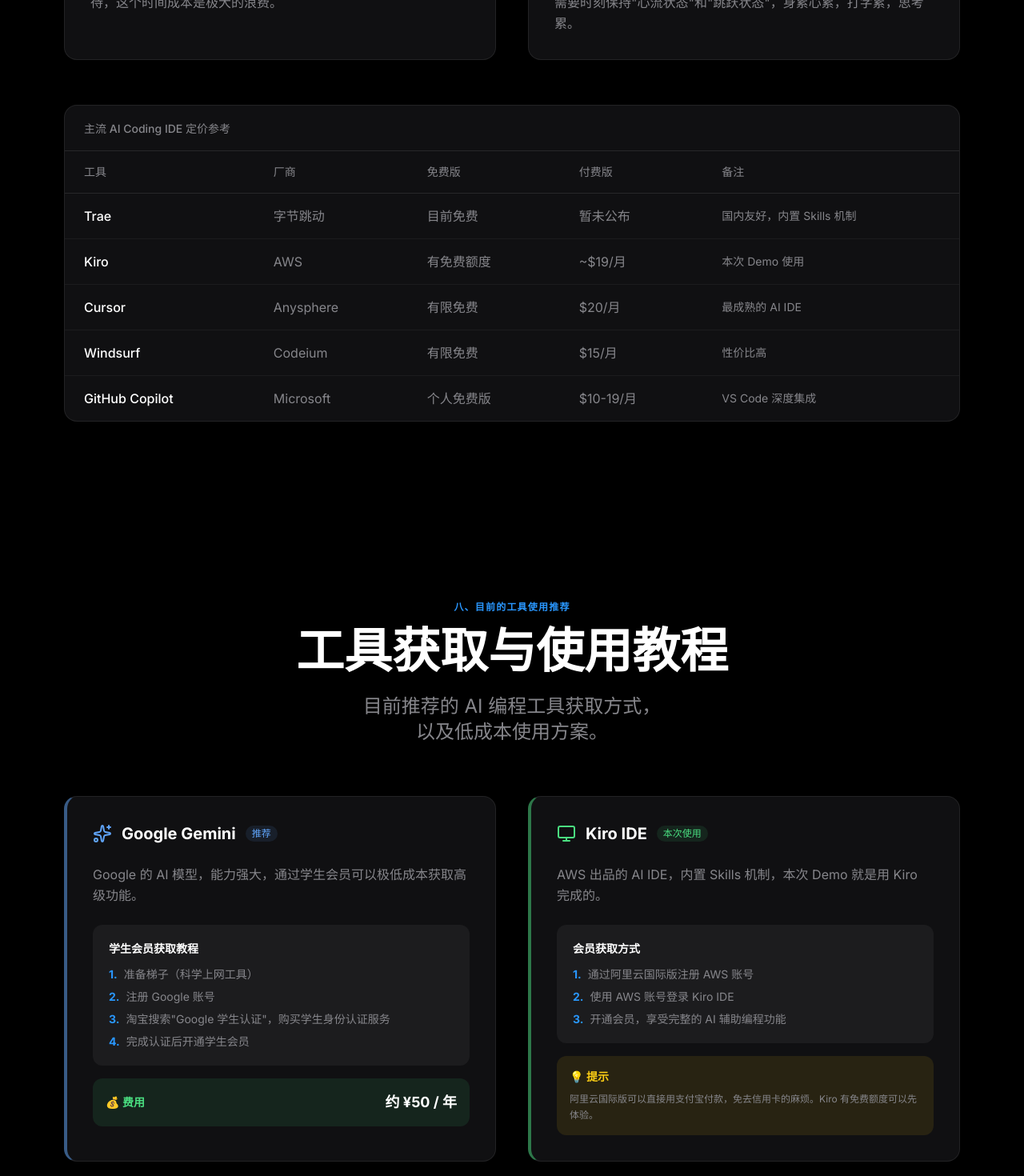
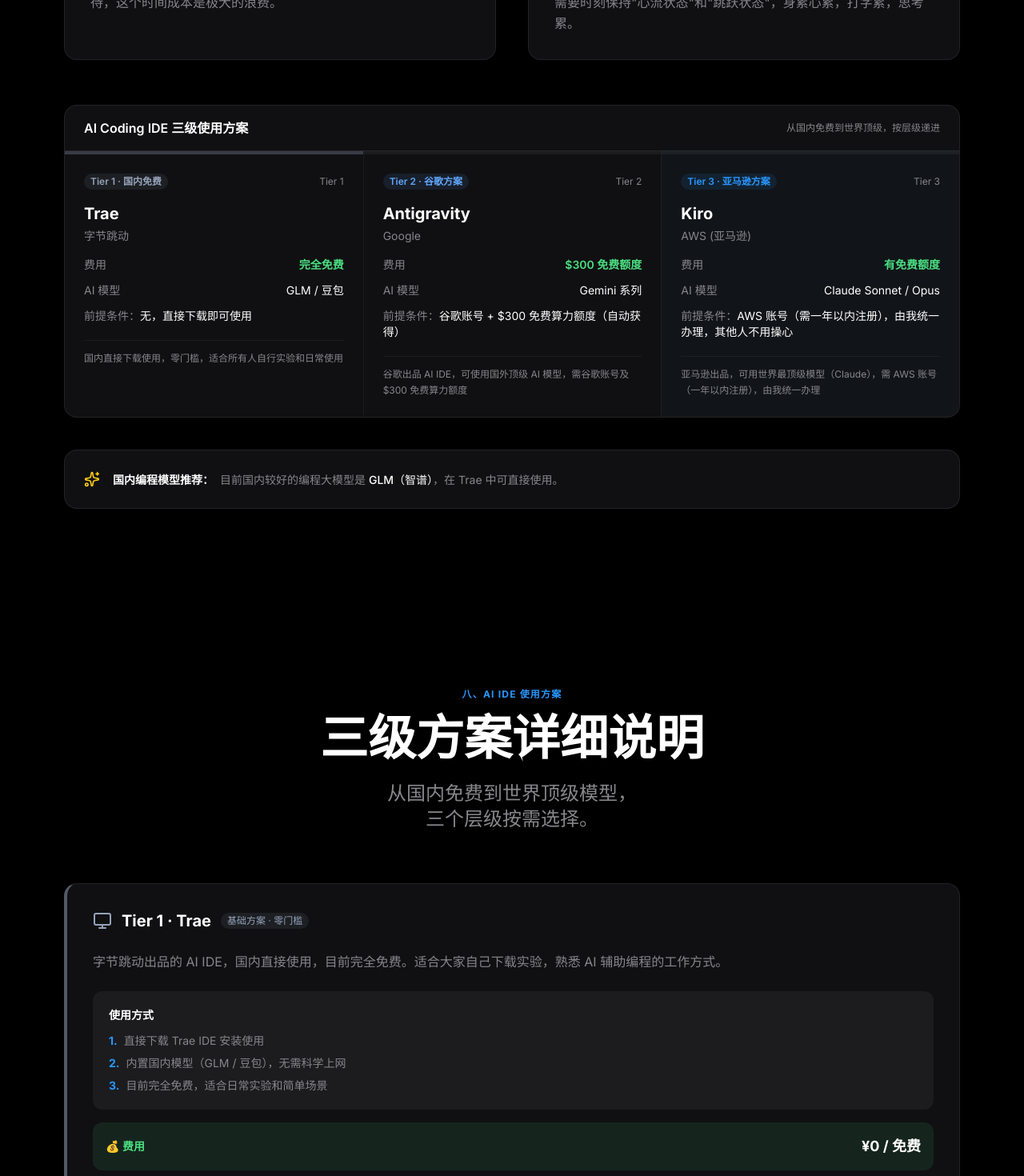
Before and after one commit to Hanyan179/-ai, a React (Vite) app: page / in a window 1280 px wide. Shown: the part 9920-11390 px from the top of the page at 80% size. Built offline with nearby package versions, Linux system fonts and the light colour scheme.

Commit message:
更新 AI IDE 使用方案：三级方案标题和描述优化

```diff
--- a/App.tsx
+++ b/App.tsx
@@ -597,7 +597,7 @@
   return (
     <SectionWrapper>
       <div className="flex flex-col items-center text-center mb-16">
-        <span className="text-accent text-xs font-bold uppercase tracking-widest mb-4">七、工具形态的对比与选择</span>
+        <span className="text-accent text-xs font-bold uppercase tracking-widest mb-4">七、工具形态与使用方案</span>
         <h2 className="text-5xl md:text-6xl font-bold text-white mb-6">AI IDE vs AI CLI</h2>
         <p className="text-secondary text-2xl max-w-3xl">目前 AI 辅助编程工具主要分为两类，<br className="hidden md:block" />我们需要认清它们的优缺点。</p>
       </div>
@@ -615,28 +615,42 @@
           <div><span className="text-danger text-sm font-semibold">缺点：</span><p className="text-secondary text-base mt-2 leading-relaxed">门槛高，需要开发者具备极强的任务拆解能力和系统大局观，并且需要时刻保持"心流状态"和"跳跃状态"，身累心累，打字累，思考累。</p></div>
         </motion.div>
       </div>
-      {/* 工具定价表 */}
-      <div className="bento-card rounded-2xl overflow-hidden">
-        <div className="px-6 py-4 border-b border-white/10"><span className="text-secondary text-sm font-medium">主流 AI Coding IDE 定价参考</span></div>
-        <div className="overflow-x-auto">
-          <table className="w-full text-base">
-            <thead><tr className="border-b border-white/10">
-              <th className="text-left px-6 py-4 text-secondary text-sm font-medium">工具</th>
-              <th className="text-left px-6 py-4 text-secondary text-sm font-medium">厂商</th>
-              <th className="text-left px-6 py-4 text-secondary text-sm font-medium">免费版</th>
-              <th className="text-left px-6 py-4 text-secondary text-sm font-medium">付费版</th>
-              <th className="text-left px-6 py-4 text-secondary text-sm font-medium">备注</th>
-            </tr></thead>
-            <tbody>{TOOLS.map((t, i) => (
-              <tr key={i} className="border-b border-white/5 last:border-0 hover:bg-white/[0.02]">
-                <td className="px-6 py-4 text-white font-medium">{t.name}</td>
-                <td className="px-6 py-4 text-secondary">{t.vendor}</td>
-                <td className="px-6 py-4 text-secondary">{t.free}</td>
-                <td className="px-6 py-4 text-secondary">{t.paid}</td>
-                <td className="px-6 py-4 text-secondary text-sm">{t.note}</td>
-              </tr>
-            ))}</tbody>
-          </table>
+      {/* AI IDE 使用方案 */}
+      <div className="bento-card rounded-2xl overflow-hidden mb-10">
+        <div className="px-6 py-4 border-b border-white/10 flex items-center justify-between">
+          <span className="text-white text-base font-semibold">AI Coding IDE 三级使用方案</span>
+          <span className="text-secondary text-xs">从国内免费到世界顶级，按层级递进</span>
+        </div>
+        <div className="grid md:grid-cols-3 gap-0 divide-x divide-white/5">
+          {TOOLS.map((t, i) => {
+            const tierColors = ['border-slate-400/30', 'border-blue-400/50', 'border-accent/50'];
+            const tierLabels = ['Tier 1 · 国内免费', 'Tier 2 · 谷歌方案', 'Tier 3 · 亚马逊方案'];
+            const tierBadgeColors = ['bg-slate-400/10 text-slate-400', 'bg-blue-400/10 text-blue-400', 'bg-accent/10 text-accent'];
+            return (
+              <div key={i} className={`p-6 border-t-4 ${tierColors[i]} ${i === 2 ? 'bg-accent/[0.03]' : ''}`}>
+                <div className="flex items-center justify-between mb-4">
+                  <span className={`text-xs px-2 py-0.5 rounded-full font-semibold ${tierBadgeColors[i]}`}>{tierLabels[i]}</span>
+                  <span className="text-secondary text-xs">Tier {t.tier}</span>
+                </div>
+                <h3 className="text-white font-bold text-xl mb-1">{t.name}</h3>
+                <p className="text-secondary text-sm mb-4">{t.vendor}</p>
+                <div className="space-y-3 mb-5">
+                  <div className="flex justify-between text-sm"><span className="text-secondary">费用</span><span className="text-green-400 font-semibold">{t.free}</span></div>
+                  <div className="flex justify-between text-sm"><span className="text-secondary">AI 模型</span><span className="text-white">{t.aiModel}</span></div>
+                  <div className="text-sm"><span className="text-secondary">前提条件：</span><span className="text-white">{t.requirement}</span></div>
+                </div>
+                <p className="text-secondary text-xs leading-relaxed border-t border-white/5 pt-3">{t.note}</p>
+              </div>
+            );
+          })}
+        </div>
+      </div>
+      {/* 国内编程模型推荐 */}
+      <div className="bento-card rounded-2xl p-6 flex items-center gap-4">
+        <Sparkles size={20} className="text-yellow-400 shrink-0" />
+        <div>
+          <span className="text-white text-sm font-semibold">国内编程模型推荐：</span>
+          <span className="text-secondary text-sm ml-2">目前国内较好的编程大模型是 <span className="text-white font-medium">GLM（智谱）</span>，在 Trae 中可直接使用。</span>
         </div>
       </div>
     </SectionWrapper>
@@ -648,59 +662,78 @@
   return (
     <SectionWrapper>
       <div className="flex flex-col items-center text-center mb-16">
-        <span className="text-accent text-xs font-bold uppercase tracking-widest mb-4">八、目前的工具使用推荐</span>
-        <h2 className="text-5xl md:text-6xl font-bold text-white mb-6">工具获取与使用教程</h2>
-        <p className="text-secondary text-2xl max-w-3xl">目前推荐的 AI 编程工具获取方式，<br className="hidden md:block" />以及低成本使用方案。</p>
+        <span className="text-accent text-xs font-bold uppercase tracking-widest mb-4">八、AI IDE 使用方案</span>
+        <h2 className="text-5xl md:text-6xl font-bold text-white mb-6">三级方案详细说明</h2>
+        <p className="text-secondary text-2xl max-w-3xl">从国内免费到世界顶级模型，<br className="hidden md:block" />三个层级按需选择。</p>
       </div>
-      <div className="grid md:grid-cols-2 gap-10">
-        {/* Gemini + 学生会员 */}
-        <motion.div initial={{ opacity: 0, x: -20 }} whileInView={{ opacity: 1, x: 0 }} viewport={{ once: true }} transition={{ duration: 0.5 }}
+      <div className="space-y-10">
+        {/* Tier 1: Trae */}
+        <motion.div initial={{ opacity: 0, y: 20 }} whileInView={{ opacity: 1, y: 0 }} viewport={{ once: true }} transition={{ duration: 0.5 }}
+          className="bento-card rounded-2xl p-8 border-l-4 border-l-slate-400/50">
+          <div className="flex items-center gap-3 mb-6">
+            <Monitor size={24} className="text-slate-400" />
+            <span className="text-white font-bold text-xl">Tier 1 · Trae</span>
+            <span className="bg-slate-400/10 text-slate-400 text-xs px-2 py-0.5 rounded-full">基础方案 · 零门槛</span>
+          </div>
+          <p className="text-secondary text-base leading-relaxed mb-6">字节跳动出品的 AI IDE，国内直接使用，目前完全免费。适合大家自己下载实验，熟悉 AI 辅助编程的工作方式。</p>
+          <div className="bg-white/5 rounded-xl p-5">
+            <p className="text-white text-sm font-semibold mb-3">使用方式</p>
+            <div className="space-y-2 text-secondary text-sm">
+              <div className="flex items-start gap-2"><span className="text-accent font-bold shrink-0">1.</span><span>直接下载 Trae IDE 安装使用</span></div>
+              <div className="flex items-start gap-2"><span className="text-accent font-bold shrink-0">2.</span><span>内置国内模型（GLM / 豆包），无需科学上网</span></div>
+              <div className="flex items-start gap-2"><span className="text-accent font-bold shrink-0">3.</span><span>目前完全免费，适合日常实验和简单场景</span></div>
+            </div>
+          </div>
+          <div className="bg-green-400/10 rounded-xl p-4 mt-4 flex items-center justify-between">
+            <span className="text-green-400 text-sm font-semibold">💰 费用</span>
+            <span className="text-white text-lg font-bold">¥0 / 免费</span>
+          </div>
+        </motion.div>
+
+        {/* Tier 2: Antigravity */}
+        <motion.div initial={{ opacity: 0, y: 20 }} whileInView={{ opacity: 1, y: 0 }} viewport={{ once: true }} transition={{ duration: 0.5, delay: 0.1 }}
           className="bento-card rounded-2xl p-8 border-l-4 border-l-blue-400/50">
           <div className="flex items-center gap-3 mb-6">
             <Sparkles size={24} className="text-blue-400" />
-            <span className="text-white font-bold text-xl">Google Gemini</span>
-            <span className="bg-blue-400/10 text-blue-400 text-xs px-2 py-0.5 rounded-full">推荐</span>
+            <span className="text-white font-bold text-xl">Tier 2 · Antigravity</span>
+            <span className="bg-blue-400/10 text-blue-400 text-xs px-2 py-0.5 rounded-full">进阶方案 · 推荐</span>
           </div>
-          <p className="text-secondary text-base leading-relaxed mb-6">Google 的 AI 模型，能力强大，通过学生会员可以极低成本获取高级功能。</p>
-          <div className="space-y-4">
+          <p className="text-secondary text-base leading-relaxed mb-6">Google 出品的 AI IDE，可以使用国外顶级 AI 模型。免费用户有 $300 算力额度，足够长期使用。</p>
           <div className="bg-white/5 rounded-xl p-5">
-              <p className="text-white text-sm font-semibold mb-3">学生会员获取教程</p>
+            <p className="text-white text-sm font-semibold mb-3">获取方式</p>
             <div className="space-y-2 text-secondary text-sm">
-                <div className="flex items-start gap-2"><span className="text-accent font-bold shrink-0">1.</span><span>准备梯子（科学上网工具）</span></div>
+              <div className="flex items-start gap-2"><span className="text-accent font-bold shrink-0">1.</span><span>准备科学上网工具</span></div>
               <div className="flex items-start gap-2"><span className="text-accent font-bold shrink-0">2.</span><span>注册 Google 账号</span></div>
-                <div className="flex items-start gap-2"><span className="text-accent font-bold shrink-0">3.</span><span>淘宝搜索"Google 学生认证"，购买学生身份认证服务</span></div>
-                <div className="flex items-start gap-2"><span className="text-accent font-bold shrink-0">4.</span><span>完成认证后开通学生会员</span></div>
+              <div className="flex items-start gap-2"><span className="text-accent font-bold shrink-0">3.</span><span>下载 Antigravity IDE，用 Google 账号登录</span></div>
+              <div className="flex items-start gap-2"><span className="text-accent font-bold shrink-0">4.</span><span>自动获得 $300 免费算力额度</span></div>
             </div>
           </div>
-            <div className="bg-green-400/10 rounded-xl p-4 flex items-center justify-between">
+          <div className="bg-green-400/10 rounded-xl p-4 mt-4 flex items-center justify-between">
             <span className="text-green-400 text-sm font-semibold">💰 费用</span>
-              <span className="text-white text-lg font-bold">约 ¥50 / 年</span>
-            </div>
+            <span className="text-white text-lg font-bold">$300 免费额度（约 ¥2,100）</span>
           </div>
         </motion.div>
 
-        {/* Kiro IDE + 阿里云 */}
-        <motion.div initial={{ opacity: 0, x: 20 }} whileInView={{ opacity: 1, x: 0 }} viewport={{ once: true }} transition={{ duration: 0.5 }}
-          className="bento-card rounded-2xl p-8 border-l-4 border-l-green-400/50">
+        {/* Tier 3: Kiro */}
+        <motion.div initial={{ opacity: 0, y: 20 }} whileInView={{ opacity: 1, y: 0 }} viewport={{ once: true }} transition={{ duration: 0.5, delay: 0.2 }}
+          className="bento-card rounded-2xl p-8 border-l-4 border-l-accent/50 bg-accent/[0.02]">
           <div className="flex items-center gap-3 mb-6">
-            <Monitor size={24} className="text-green-400" />
-            <span className="text-white font-bold text-xl">Kiro IDE</span>
-            <span className="bg-green-400/10 text-green-400 text-xs px-2 py-0.5 rounded-full">本次使用</span>
+            <Monitor size={24} className="text-accent" />
+            <span className="text-white font-bold text-xl">Tier 3 · Kiro</span>
+            <span className="bg-accent/10 text-accent text-xs px-2 py-0.5 rounded-full">最优方案 · 本次使用</span>
           </div>
-          <p className="text-secondary text-base leading-relaxed mb-6">AWS 出品的 AI IDE，内置 Skills 机制，本次 Demo 就是用 Kiro 完成的。</p>
-          <div className="space-y-4">
+          <p className="text-secondary text-base leading-relaxed mb-6">亚马逊（AWS）出品的 AI IDE，可以使用世界上最好的 AI 模型（Claude 系列）。需要 AWS 账号，且账号需在一年以内注册。</p>
           <div className="bg-white/5 rounded-xl p-5">
-              <p className="text-white text-sm font-semibold mb-3">会员获取方式</p>
+            <p className="text-white text-sm font-semibold mb-3">获取方式</p>
             <div className="space-y-2 text-secondary text-sm">
-                <div className="flex items-start gap-2"><span className="text-accent font-bold shrink-0">1.</span><span>通过阿里云国际版注册 AWS 账号</span></div>
-                <div className="flex items-start gap-2"><span className="text-accent font-bold shrink-0">2.</span><span>使用 AWS 账号登录 Kiro IDE</span></div>
-                <div className="flex items-start gap-2"><span className="text-accent font-bold shrink-0">3.</span><span>开通会员，享受完整的 AI 辅助编程功能</span></div>
+              <div className="flex items-start gap-2"><span className="text-accent font-bold shrink-0">1.</span><span>需要一个一年以内注册的 AWS 账号</span></div>
+              <div className="flex items-start gap-2"><span className="text-accent font-bold shrink-0">2.</span><span>如果有需要，由我这边统一办理，其他人不用自己弄</span></div>
+              <div className="flex items-start gap-2"><span className="text-accent font-bold shrink-0">3.</span><span>使用 AWS 账号登录 Kiro IDE 即可</span></div>
             </div>
           </div>
-            <div className="bg-yellow-400/10 rounded-xl p-4">
-              <p className="text-yellow-400 text-sm font-semibold mb-2">💡 提示</p>
-              <p className="text-secondary text-xs leading-relaxed">阿里云国际版可以直接用支付宝付款，免去信用卡的麻烦。Kiro 有免费额度可以先体验。</p>
-            </div>
+          <div className="bg-yellow-400/10 rounded-xl p-4 mt-4">
+            <p className="text-yellow-400 text-sm font-semibold mb-2">💡 说明</p>
+            <p className="text-secondary text-xs leading-relaxed">Kiro 有免费额度可以先体验。AWS 账号注册需要一年以内的新账号才能享受相关权益，所以这个由我来统一处理，大家不需要自己操心。</p>
           </div>
         </motion.div>
       </div>
--- a/constants.ts
+++ b/constants.ts
@@ -618,11 +618,36 @@
 // ========== Tool Comparison ==========
 
 export const TOOLS: ToolInfo[] = [
-  { name: 'Trae', vendor: '字节跳动', free: '目前免费', paid: '暂未公布', note: '国内友好，内置 Skills 机制' },
-  { name: 'Kiro', vendor: 'AWS', free: '有免费额度', paid: '~$19/月', note: '本次 Demo 使用' },
-  { name: 'Cursor', vendor: 'Anysphere', free: '有限免费', paid: '$20/月', note: '最成熟的 AI IDE' },
-  { name: 'Windsurf', vendor: 'Codeium', free: '有限免费', paid: '$15/月', note: '性价比高' },
-  { name: 'GitHub Copilot', vendor: 'Microsoft', free: '个人免费版', paid: '$10-19/月', note: 'VS Code 深度集成' },
+  {
+    name: 'Trae',
+    vendor: '字节跳动',
+    free: '完全免费',
+    paid: '暂未公布',
+    note: '国内直接下载使用，零门槛，适合所有人自行实验和日常使用',
+    tier: 1,
+    requirement: '无，直接下载即可使用',
+    aiModel: 'GLM / 豆包',
+  },
+  {
+    name: 'Antigravity',
+    vendor: 'Google',
+    free: '$300 免费额度',
+    paid: '按量计费',
+    note: '谷歌出品 AI IDE，可使用国外顶级 AI 模型，需谷歌账号及 $300 免费算力额度',
+    tier: 2,
+    requirement: '谷歌账号 + $300 免费算力额度（自动获得）',
+    aiModel: 'Gemini 系列',
+  },
+  {
+    name: 'Kiro',
+    vendor: 'AWS (亚马逊)',
+    free: '有免费额度',
+    paid: '~$19/月',
+    note: '亚马逊出品，可用世界最顶级模型（Claude），需 AWS 账号（一年以内注册），由我统一办理',
+    tier: 3,
+    requirement: 'AWS 账号（需一年以内注册），由我统一办理，其他人不用操心',
+    aiModel: 'Claude Sonnet / Opus',
+  },
 ];
 
 // ========== Demo Output ==========
--- a/types.ts
+++ b/types.ts
@@ -26,6 +26,9 @@
   free: string;
   paid: string;
   note: string;
+  tier: number;        // 推荐层级：1=基础, 2=进阶, 3=最优
+  requirement: string; // 使用前提条件
+  aiModel?: string;    // 可用的 AI 模型
 }
 
 export interface DemoOutput {
```
Lines whose indentation alone changed are shown as unchanged.
